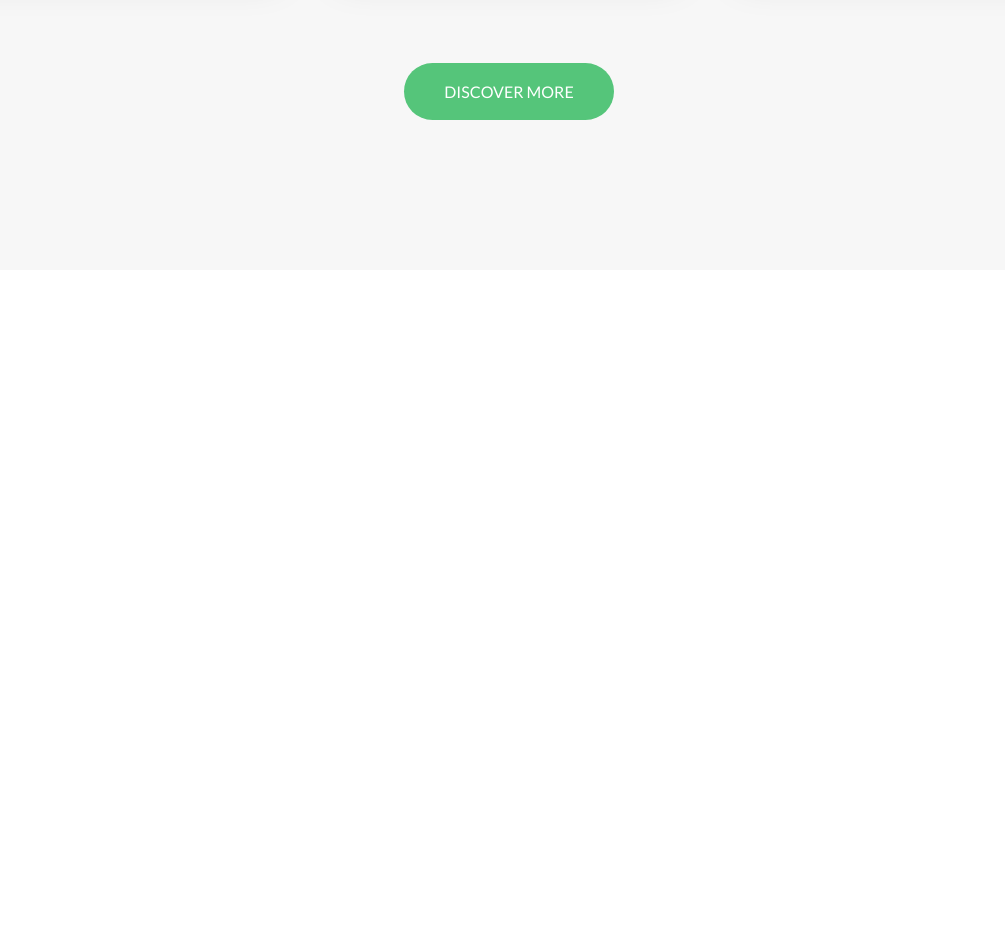
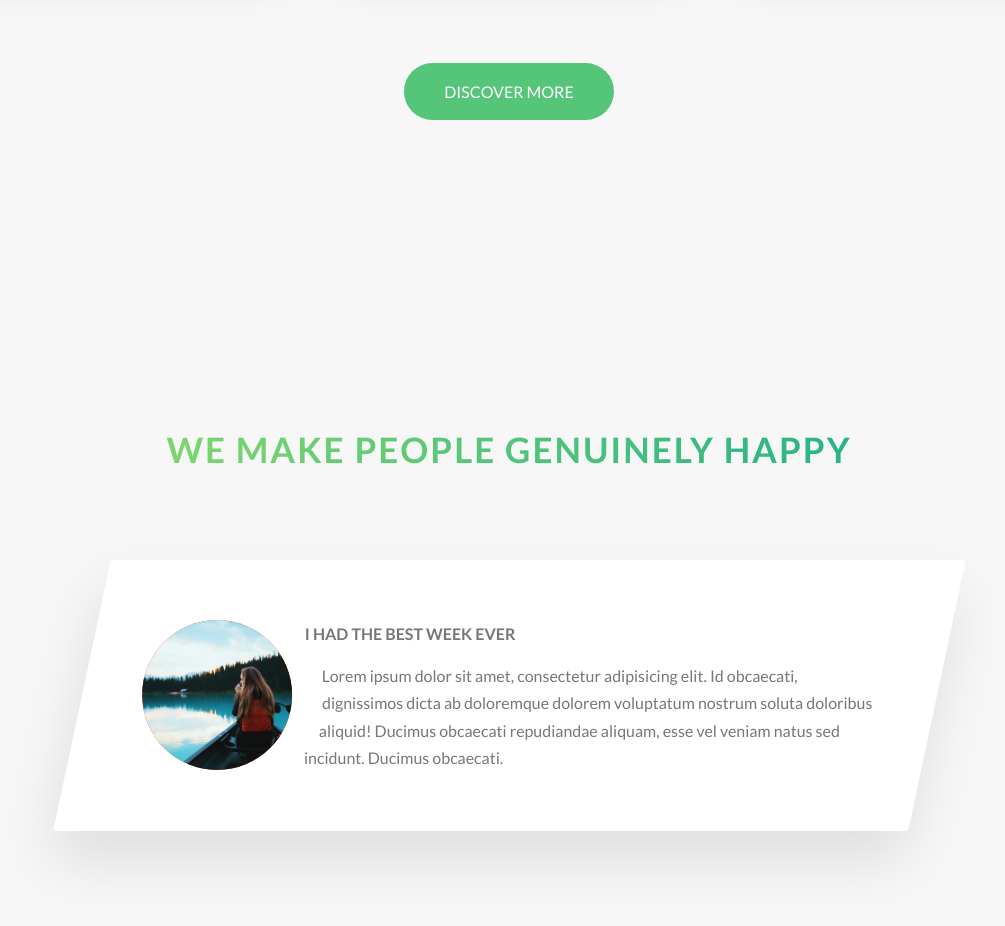
Before and after one commit to yogenderprasad/inspirations, a website: page index.html in a window 1280 px wide. Shown: the part 3135-4061 px from the top of the page, without its empty margins (131-1136 px from the left). Before the commit the page ends 3435 px from the top, so only its background shows below. Drawn offline with Linux system fonts and the light colour scheme.

Commit message:
Start work on story component

```diff
--- a/index.html
+++ b/index.html
@@ -213,6 +213,28 @@
           </div>
 
         </section>
+        <section class="section-stories">
+          <div class="u-center-text u-margin-bottom-big">
+            <h2 class="heading-secondary">
+              We make people genuinely happy
+            </h2>
+          </div>
+
+          <div class="row">
+            <div class="story">
+              <figure class="story__shape">
+                <img src="img/nat-8.jpg" alt="Person" class="story__img" />
+              </figure>
+              <div class="story__text">
+                <h3 class="heading-tertiary u-margin-bottom-small">I had the best week ever</h3>
+                <p>
+                  Lorem ipsum dolor sit amet, consectetur adipisicing elit. Id obcaecati, dignissimos dicta ab doloremque dolorem voluptatum nostrum soluta doloribus aliquid! Ducimus obcaecati repudiandae aliquam, esse vel veniam natus sed incidunt. Ducimus obcaecati.
+                </p>
+              </div>
+            </div>
+          </div>
+
+        </section>
       </main>
     </body>
 </html>
--- /dev/null
+++ b/sass/components/_story.scss
@@ -0,0 +1,35 @@
+.story {
+  width: 75%;
+  margin: 0 auto;
+  box-shadow: 0 3rem 6rem rgba($color-black, .1);
+  background-color: $color-white;
+  border-radius: 3px;
+  padding: 6rem;
+  padding-left: 9rem;
+  font-size: $default-font-size;
+  transform: skewX(-12deg);
+
+  // & > * {
+  //   transform: skewX(12deg);
+  // }
+
+  &__shape {
+    width: 15rem;
+    height: 15rem;
+    background-color: orangered;
+    float: left;
+    -webkit-shape-outside: circle(50% at 50% 50%);
+    shape-outside: circle(50% at 50% 50%);
+    -webkit-clip-path: circle(50% at 50% 50%);
+    clip-path: circle(50% at 50% 50%);
+    transform: translateX(-3rem) skewX(12deg);
+  }
+
+  &__img {
+    height: 100%;
+  }
+
+  &__text {
+    transform: skewX(12deg);
+  }
+}
--- a/sass/main.scss
+++ b/sass/main.scss
@@ -11,6 +11,7 @@
 @import "components/card";
 @import "components/composition";
 @import "components/feature-box";
+@import "components/story";
 
 @import "layout/grid";
 @import "layout/header";
--- a/sass/pages/_home.scss
+++ b/sass/pages/_home.scss
@@ -25,3 +25,8 @@
   padding: 25rem 0 15rem 0;
   margin-top: -10rem;
 }
+
+.section-stories {
+  padding: 15rem 0;
+  background-color: $color-grey-light-1;
+}
```
Also changed, not shown: css/style.css.
